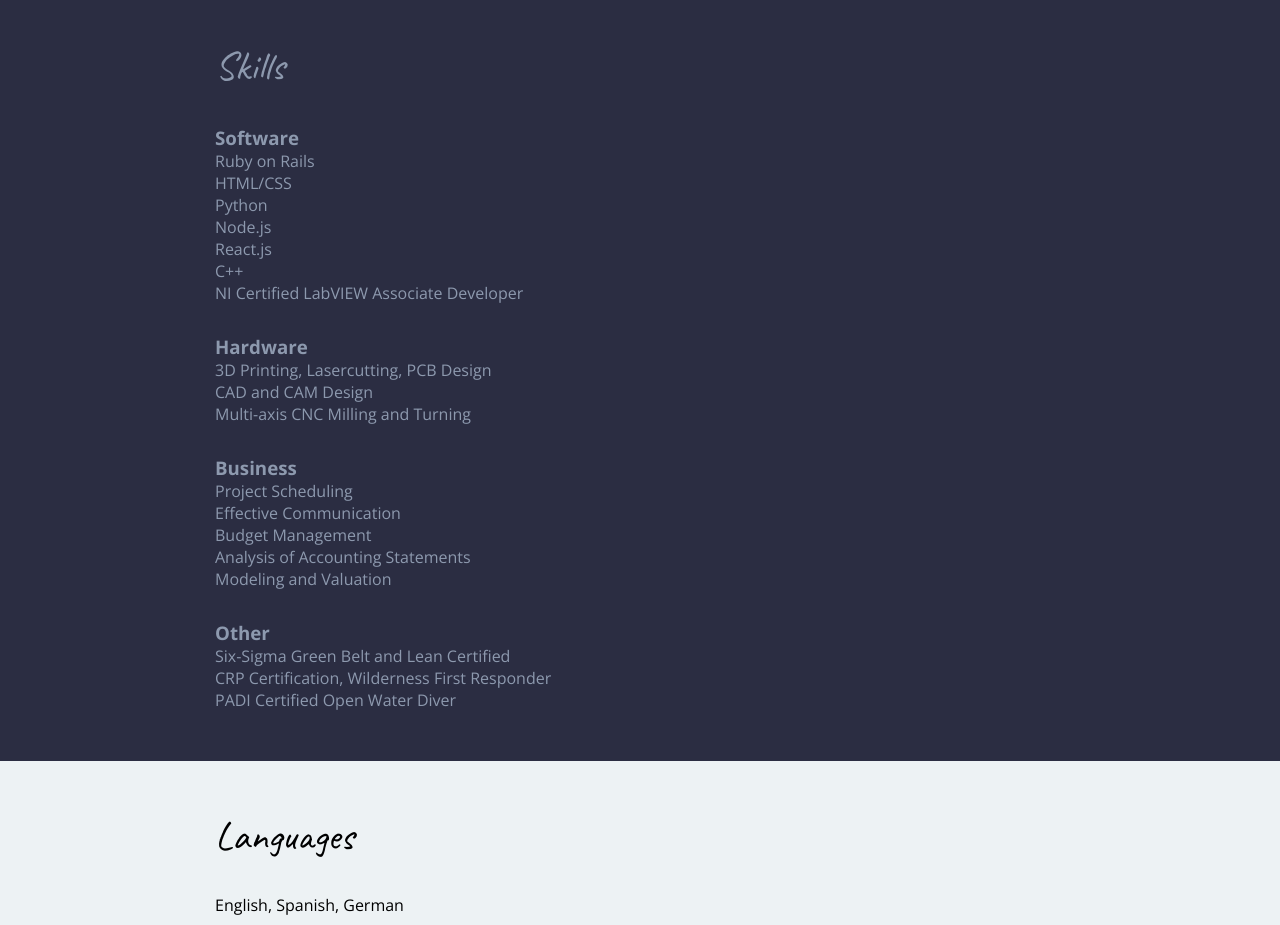
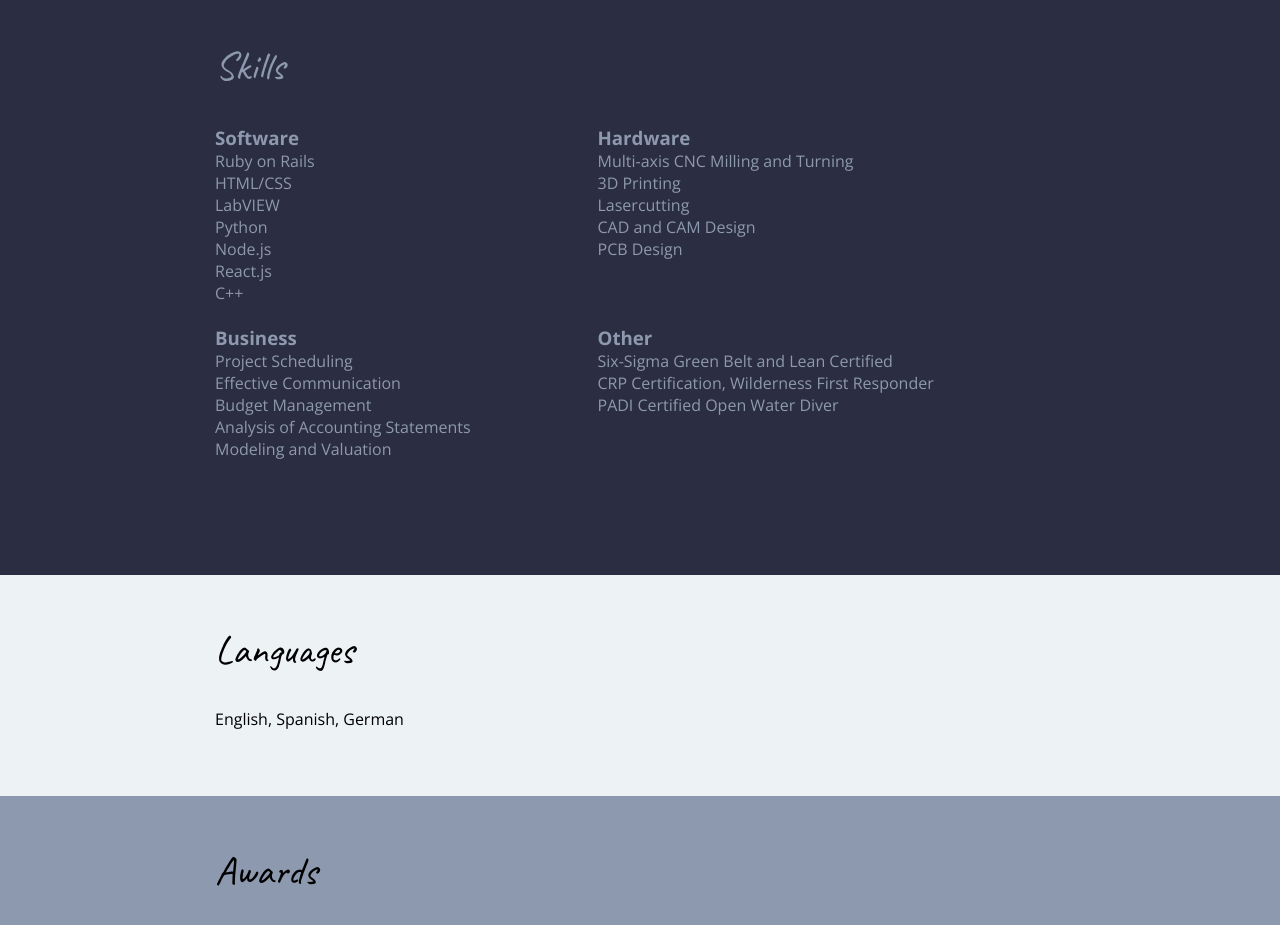
Before and after one commit to blissdismissed/resume, a plain HTML site: page index.html in a window 1280 px wide. Shown: the part 1680-2605 px from the top of the page. Drawn offline with nearby package versions, Linux system fonts and the light colour scheme.

Commit message:
update skills section

```diff
--- a/css/styles.css
+++ b/css/styles.css
@@ -67,6 +67,18 @@ h3 {
 .award {
     width: 62%;
     float: left;
+}
+
+.colA {
+    width: 45%;
+    float: left;
+    padding-right: 3%;
+}
+
+.colB {
+    width: 52%;
+    float: left;
+    min-height: 200px;
 }
 
 .uppercase {
@@ -154,9 +166,6 @@ p + h3 {
     background: #EDF2F4;
 }
 
-/* .languages p:first-of-type {
-    margin-top: 0;
-} */
 
 /* Awards
 ------------------------------------*/
--- a/index.html
+++ b/index.html
@@ -111,28 +111,38 @@
                 <h2>Skills</h2>
 
                 <!-- Skill Types -->
+                <div class="colA">
                     <h3>Software</h3>
                     <p>Ruby on Rails</p>
                     <p>HTML/CSS</p>
+                    <p>LabVIEW</p>
                     <p>Python</p>
                     <p>Node.js</p>
                     <p>React.js</p>
                     <p>C++</p>
-                <p>NI Certified LabVIEW Associate Developer</p>
+                </div>
+                <div class="colB">
                     <h3>Hardware</h3>
-                <p>3D Printing, Lasercutting, PCB Design</p>
+                    <p>Multi-axis CNC Milling and Turning</p>
+                    <p>3D Printing</p>
+                    <p>Lasercutting</p>
                     <p>CAD and CAM Design</p>
-                <p>Multi-axis CNC Milling and Turning</p>
+                    <p>PCB Design</p>
+                </div>
+                <div class="colA">
                     <h3>Business</h3>
                     <p>Project Scheduling</p>
                     <p>Effective Communication</p>
                     <p>Budget Management</p>
                     <p>Analysis of Accounting Statements</p>
                     <p>Modeling and Valuation</p>
+                </div>
+                <div class="colB">
                     <h3>Other</h3>
                     <p>Six-Sigma Green Belt and Lean Certified</p>
                     <p>CRP Certification, Wilderness First Responder</p>
                     <p>PADI Certified Open Water Diver</p>
+                </div>
             </div>
         </section>
 
```
Lines whose indentation alone changed are shown as unchanged.
